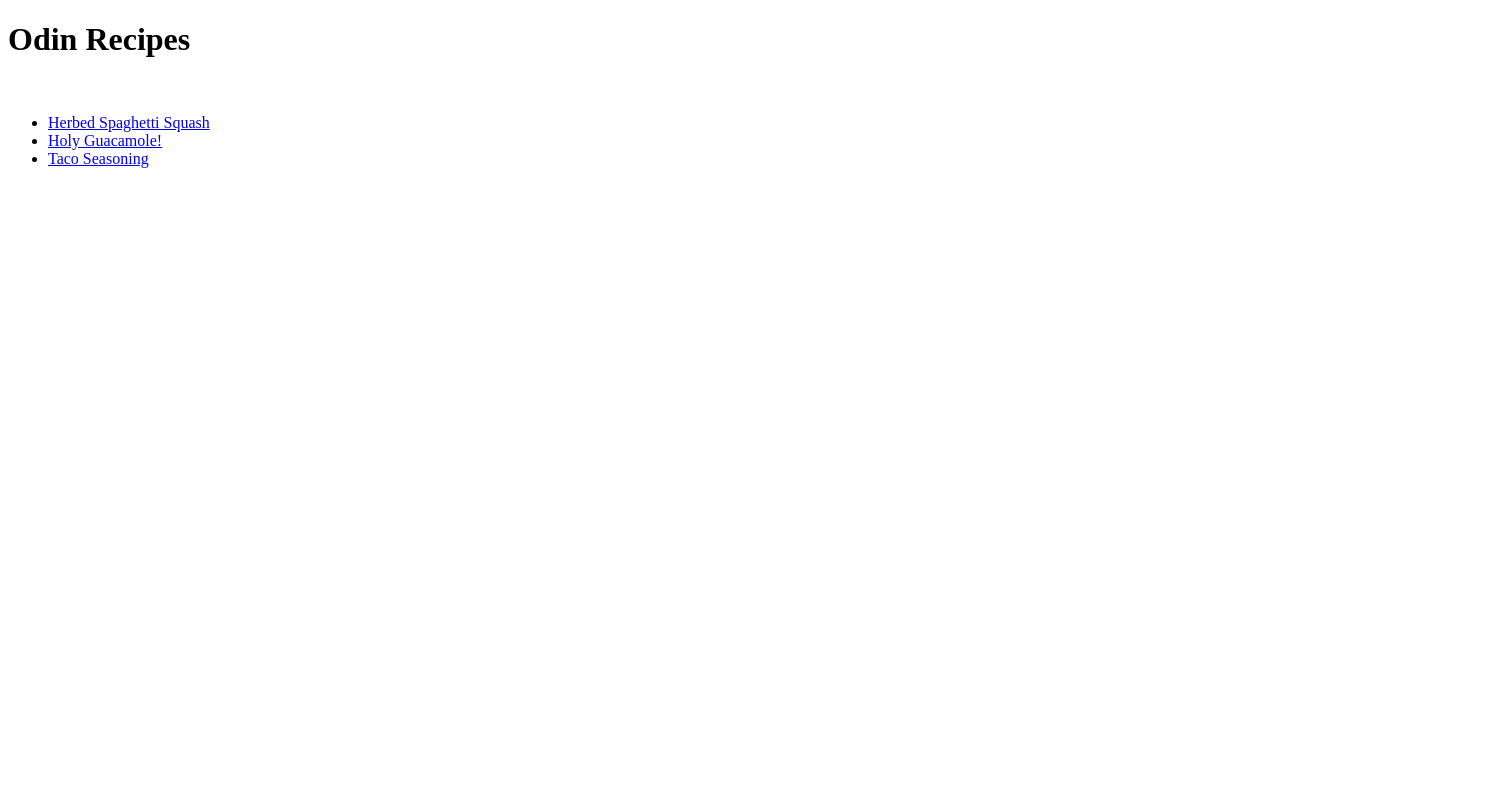
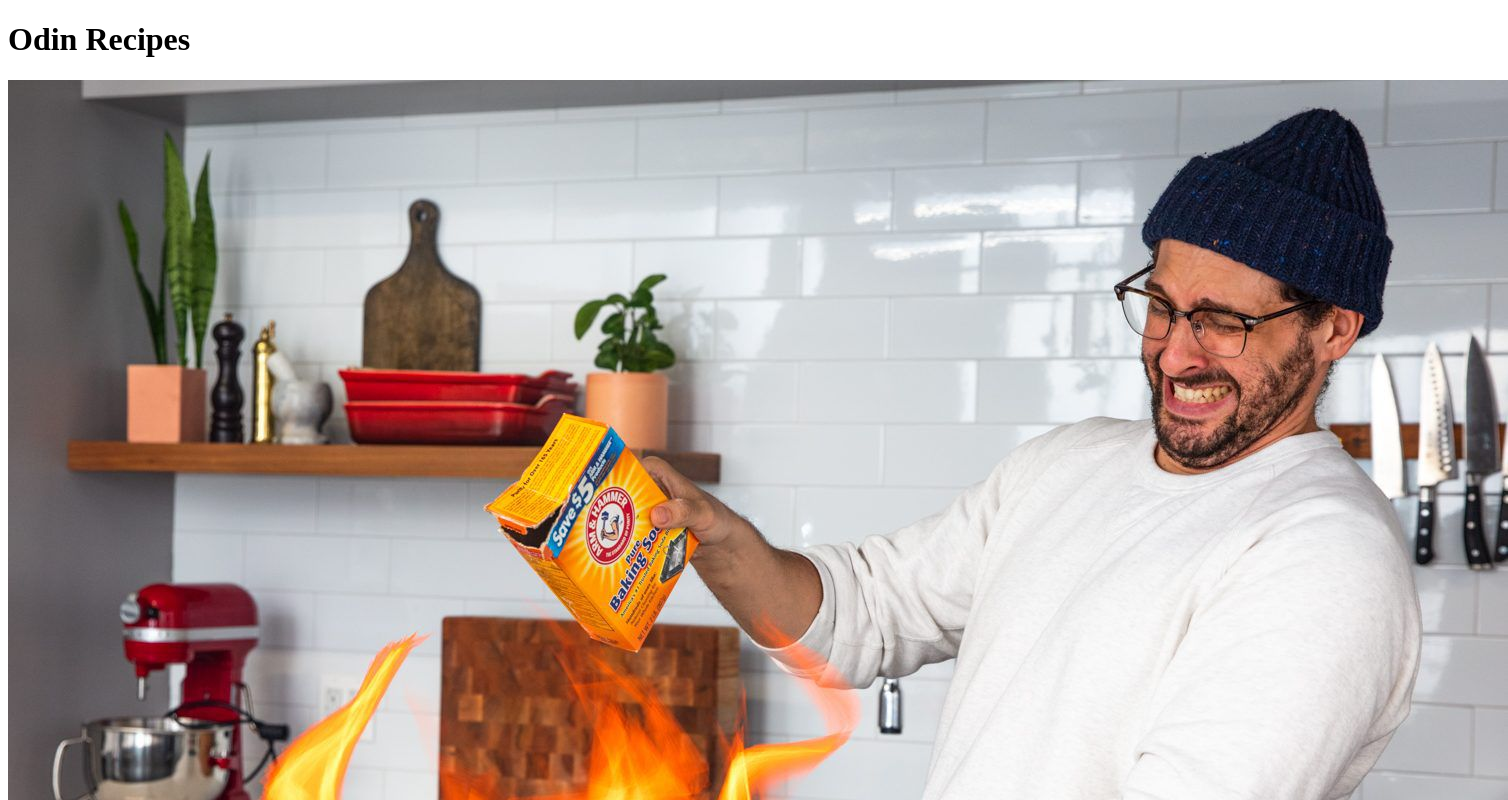
Before and after one commit to learnincoding/odin-recipes, a plain HTML site: page index.html in a window 1280 px wide. Shown: the top 800 px of the page, 1508 px wide, since content can reach past the window. Drawn offline with Linux system fonts and the light colour scheme; the site is published under a folder, as on GitHub Pages, so addresses that start at the root find nothing.

Commit message:
fixed fire in kitchen path

```diff
--- a/index.html
+++ b/index.html
@@ -9,7 +9,7 @@
 <body>
     <h1>Odin Recipes</h1>
 
-    <img src="/images/fire in kitchen.jpg" alt="">
+    <img src="images/fire in kitchen.jpg" alt="">
     <ul>
     <li><a href="recipes/Herbed-Spaghetti-Squash.html">Herbed Spaghetti Squash</a></li>
     <li><a href="recipes/Holy-Guacamole.html"> Holy Guacamole!</a></li>
```
